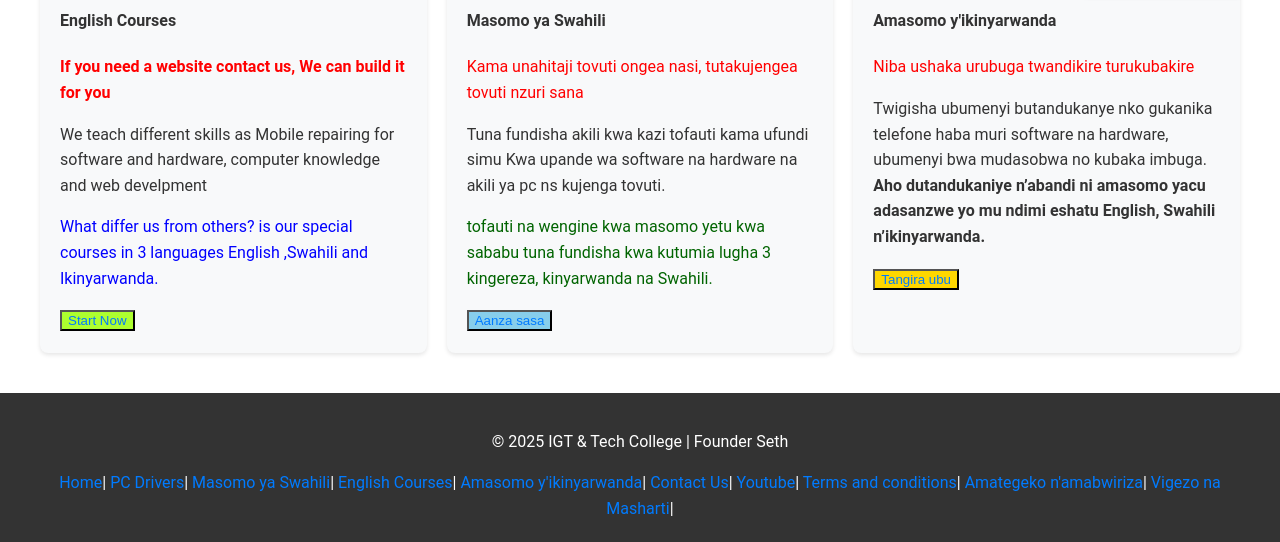
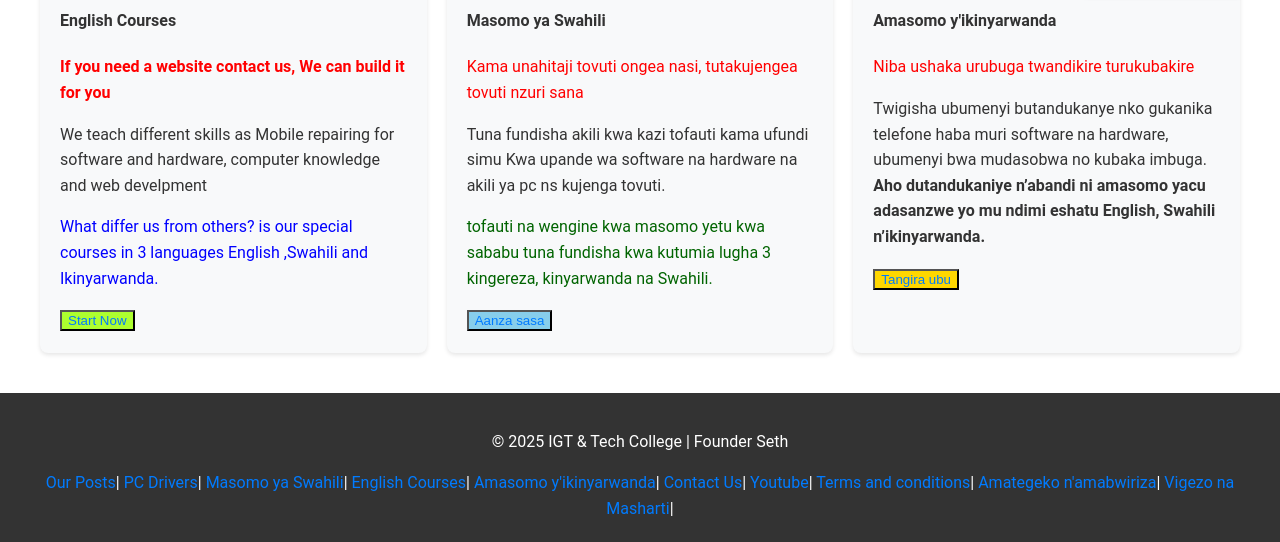
Before and after one commit to IGTTECH/Igt-tech-college, a plain HTML site: page index.html in a window 1280 px wide. Shown: the part 786-1328 px from the top of the page. Drawn offline with Linux system fonts and the light colour scheme.

Commit message:
Update index.html
Signed-off-by: igtseth <igttechcollege@gmail.com>

```diff
--- a/index.html
+++ b/index.html
@@ -85,7 +85,7 @@
   <footer>
     <div class="container">
       <p>&copy; 2025 IGT & Tech College | Founder Seth</p>
-      <a href="index.html">Home</a>|
+      <a href="posts.html">Our Posts</a>|
       <a href="drivers.html">PC Drivers</a>|
       <a href="swahili.html">Masomo ya Swahili</a>|
       <a href="english.html">English Courses</a>|
```
